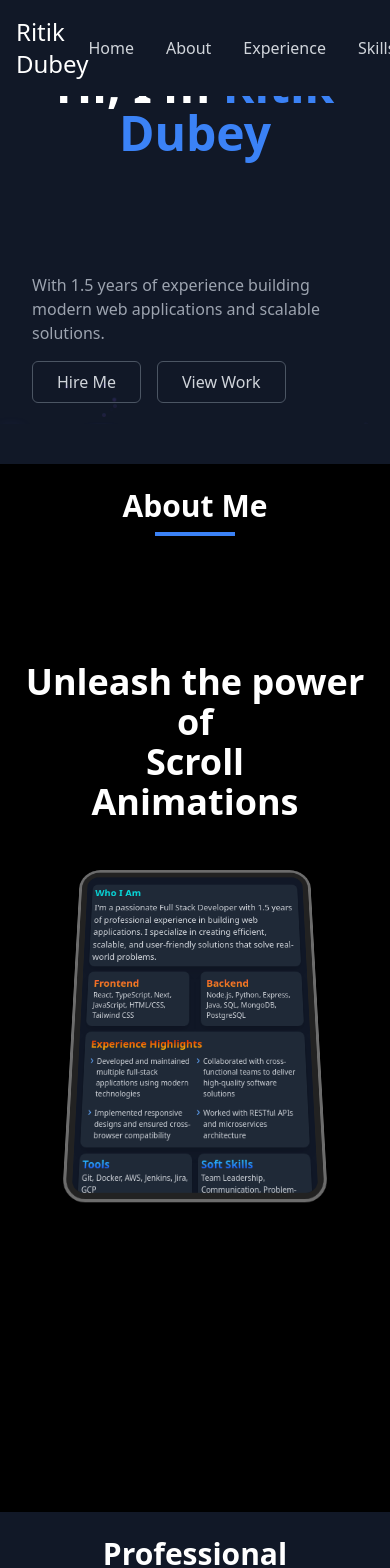
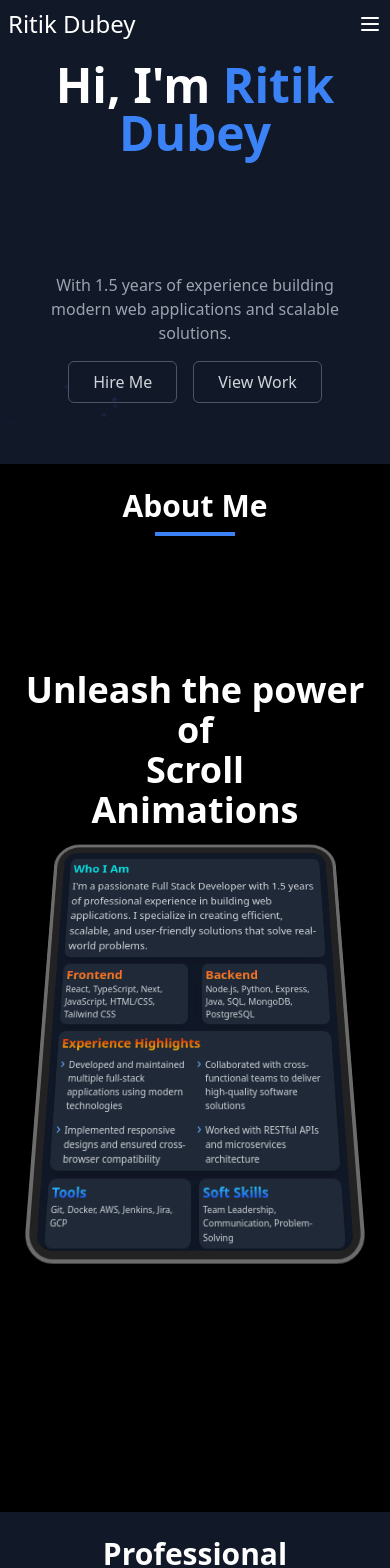
Before and after one commit to TheRitikDubey/PortfolioDev, a React (Vite) app: page / in a window 390 px wide. Shown: the top 1568 px of the page. Built offline with nearby package versions, Linux system fonts and the light colour scheme; no server answers.

Commit message:
feat: Addded proepr responseive for the mobile app

```diff
--- a/src/App.tsx
+++ b/src/App.tsx
@@ -24,7 +24,7 @@ function App() {
         </div>
         <ContainerScroll titleComponent={
           <>
-            <h1 className="text-4xl -mt-24 font-semibold text-white dark:text-white">
+            <h1 className="text-4xl -mt-20 font-semibold text-white dark:text-white">
               Unleash the power of <br />
               <span className="text-4xl md:text-[6rem] font-bold mt-1 leading-none">
                 Scroll <br /> Animations
--- a/src/components/HeroSection.tsx
+++ b/src/components/HeroSection.tsx
@@ -31,7 +31,7 @@ const HeroSection = () => {
                 <h1 className="text-white text-5xl font-bold">
                   Hi, I'm <span className="text-blue-500">Ritik Dubey</span>
                 </h1>
-                <div style={{ textAlign: "center", marginTop: "20px" }}>
+                <div className='lg:mx-0 mx-auto' style={{ textAlign: "center", marginTop: "20px" }}>
                   <AnimatePresence mode="wait">
                     <motion.div
                       key={currentTitleIndex}
@@ -47,12 +47,12 @@ const HeroSection = () => {
                 </div>
               </div>
               <div className='flex flex-col items-baseline'>
-                <p className="text-gray-400 max-w-xl text-left text-wrap">
+                <p className="text-gray-400 max-w-xl text-center lg:text-left text-wrap">
                   With 1.5 years of experience building modern web applications and
                   scalable solutions.
                 </p>
 
-                <div className="flex gap-4 pt-4">
+                <div className="flex mx-auto gap-4 pt-4">
                   <Link className="border border-gray-600 hover:cursor-pointer text-gray-300 px-6 py-2 rounded-md hover:border-gray-500 hover:text-gray-200 transition-colors" to="ContactUs" smooth={true} duration={1500}>
                     Hire Me
                   </Link>
--- a/src/components/Navbar.tsx
+++ b/src/components/Navbar.tsx
@@ -1,10 +1,38 @@
+import { useState } from 'react';
 import { Link } from 'react-scroll';
+import { useRef, useEffect } from "react";
 
 const Navbar = () => {
+  const [isMenuVisible,setIsMenuVisible] = useState<boolean>(false)
+  const menuRef = useRef<HTMLDivElement>(null);
+
+  // Click outside handler
+  useEffect(() => {
+    const handleClickOutside = (event: MouseEvent | TouchEvent) => {
+      if (menuRef.current && !menuRef.current.contains(event.target as Node)) {
+        setIsMenuVisible(false);
+      }
+    };
+
+    if (isMenuVisible) {
+      document.addEventListener("mousedown", handleClickOutside);
+      document.addEventListener("touchstart", handleClickOutside); // 🔥 Added for mobile support
+    }
+
+    return () => {
+      document.removeEventListener("mousedown", handleClickOutside);
+      document.removeEventListener("touchstart", handleClickOutside);
+    };
+  }, [isMenuVisible]);
+
+  const handleCloseMenu = () => {
+    setIsMenuVisible(false);
+  }
+
   return (
-    <div className='flex items-center fixed justify-around bg-gray-900 w-full z-50  p-4'>
+    <div className='flex items-center fixed justify-between lg:justify-around bg-gray-900 w-full z-50 p-2 lg:p-4'>
         <div className='text-2xl text-white'>Ritik Dubey</div>
-        <div>
+        <div className='hidden lg:block'>
             <ul className='flex space-x-8 text-gray-300'>
                 <Link className='hover:cursor-pointer' to='home' duration={1000} smooth={true}>Home</Link>
                 <Link className='hover:cursor-pointer' to='about' duration={1000} smooth={true}>About</Link>
@@ -13,6 +41,19 @@ const Navbar = () => {
                 <Link className='hover:cursor-pointer' to='ContactUs' duration={1000} smooth={true}>Contact</Link>
             </ul>
         </div>
+        <div className='lg:hidden' ref={menuRef}>
+            <svg onClick={()=>setIsMenuVisible(!isMenuVisible)} xmlns="http://www.w3.org/2000/svg" width="24" height="24" viewBox="0 0 24 24" fill="none" stroke="currentColor" stroke-width="2" stroke-linecap="round" stroke-linejoin="round" className="lucide text-white lucide-menu"><line x1="4" x2="20" y1="12" y2="12"/><line x1="4" x2="20" y1="6" y2="6"/><line x1="4" x2="20" y1="18" y2="18"/></svg>
+            {isMenuVisible && <div className='bg-gray-700 p-2 w-32 rounded-lg right-1 mt-1 absolute'>
+              <ul className='flex flex-col space-y-4 text-white w-full items-center'>
+                  <Link onClick={handleCloseMenu} className='hover:cursor-pointer w-full text-center' to='home' duration={1000} smooth={true}>Home</Link>
+                  <Link onClick={handleCloseMenu} className='hover:cursor-pointer  w-full text-center' to='about' duration={1000} smooth={true}>About</Link>
+                  <Link onClick={handleCloseMenu} className='hover:cursor-pointer w-full text-center' to='experience' duration={1000} smooth={true}>Experience</Link>
+                  <Link onClick={handleCloseMenu} className='hover:cursor-pointer w-full text-center' to='skills' duration={1000} smooth={true}>Skills</Link>
+                  <Link onClick={handleCloseMenu} className='hover:cursor-pointer w-full text-center' to='ContactUs' duration={1000} smooth={true}>Contact</Link>
+              </ul>
+            </div>}
+        </div>
+
     </div>
   )
 }
--- a/src/components/PortfolioAbout.tsx
+++ b/src/components/PortfolioAbout.tsx
@@ -8,7 +8,7 @@ const PortfolioAbout = () => {
 
 
   return (
-    <div className="bg-gray-900 lg:py-4 lg:px-3 py-2 px-1 rounded-md">
+    <div className="bg-gray-900 lg:py-4 lg:px-3 py-1 px-1 rounded-md">
       <div className="max-w-6xl p-1 lg:p-2 mx-auto h-full grid grid-cols-12 gap-2 lg:gap-6">
         {/* Left Column */}
         <div className="col-span-12 space-y-2 lg:space-y-12">
@@ -25,14 +25,14 @@ const PortfolioAbout = () => {
 
           {/* Tech Stack Grid */}
           <div className="grid grid-cols-2 gap-4">
-            <div className="bg-gray-800 rounded-lg p-2 lg:p-4 shadow-lg">
+            <div className="bg-gray-800 rounded-lg p-1 lg:p-4 shadow-lg">
               <h2 className="text-sm font-bold bg-gradient-to-b from-[#FF512F] to-[#F09819] text-transparent bg-clip-text lg:mb-2">Frontend</h2>
               <p className="text-gray-300 text-[10px] lg:text-xs">
                 React, TypeScript, Next, JavaScript, HTML/CSS, Tailwind CSS
               </p>
             </div>
 
-            <div className="bg-gray-800 rounded-lg p-2 lg:p-4 shadow-lg">
+            <div className="bg-gray-800 rounded-lg p-1 lg:p-4 shadow-lg">
               <h2 className="text-sm font-bold bg-gradient-to-b from-[#FF512F] to-[#F09819] text-transparent bg-clip-text lg:mb-2">Backend</h2>
               <p className="text-gray-300 text-[10px] lg:text-xs">
                 Node.js, Python, Express, Java, SQL, MongoDB, PostgreSQL
@@ -44,7 +44,7 @@ const PortfolioAbout = () => {
         {/* Right Column */}
         <div className="col-span-12 space-y-2 lg:space-y-12">
           {/* Experience Highlights */}
-          <div className="bg-gray-800 rounded-lg p-2 shadow-lg">
+          <div className="bg-gray-800 rounded-lg p-1 lg:p-2 shadow-lg">
             <h2 className="text-sm font-bold bg-gradient-to-b from-[#e60000] to-[#fbd206] text-transparent bg-clip-text lg:mb-4">Experience Highlights</h2>
             <div className="grid grid-cols-2 gap-1 lg:gap-4">
               {highlights.map((highlight, index) => (
@@ -60,14 +60,14 @@ const PortfolioAbout = () => {
           <div className="grid grid-cols-2 gap-2 lg:gap-4">
             <div className="bg-gray-800 rounded-lg p-1 lg:p-2 shadow-lg">
               <h2 className="text-sm font-bold bg-gradient-to-b from-[#2feaff] to-[#192ef0] text-transparent bg-clip-text lg:mb-2">Tools</h2>
-              <p className="text-gray-300 text-[10px] lg:text-xs">
+              <p className="text-gray-300 text-[9px] lg:text-xs">
                 Git, Docker, AWS, Jenkins, Jira, GCP
               </p>
             </div>
 
             <div className="bg-gray-800 rounded-lg p-1 lg:p-2 shadow-lg">
               <h2 className="text-sm font-bold bg-gradient-to-b from-[#2feaff] to-[#192ef0] text-transparent bg-clip-text lg:mb-2">Soft Skills</h2>
-              <p className="text-gray-300 text-[10px] lg:text-xs">
+              <p className="text-gray-300 text-[9px] lg:text-xs">
                 Team Leadership, Communication, Problem-Solving
               </p>
             </div>
--- a/src/components/ui/container-scroll-animation.tsx
+++ b/src/components/ui/container-scroll-animation.tsx
@@ -27,11 +27,11 @@ export const ContainerScroll = ({
   }, []);
 
   const scaleDimensions = () => {
-    return isMobile ? [0.7, 0.9] : [1.05, 1];
+    return isMobile ? [0.8, 0.9] : [1.05, 0.8];
   };
 
   const rotate = useTransform(scrollYProgress, [0, 1], [20, 0]);
-  const scale = useTransform(scrollYProgress, [0, 1], scaleDimensions());
+  const scale = useTransform(scrollYProgress, [1, 1], scaleDimensions());
   const translate = useTransform(scrollYProgress, [0, 1], [0, -100]);
 
   return (
@@ -42,7 +42,7 @@ export const ContainerScroll = ({
       <div
         className="py-10 md:py-40 w-full relative"
         style={{
-          perspective: "1000px",
+          perspective: "700px",
         }}
       >
         <Header translate={translate} titleComponent={titleComponent} />
@@ -60,7 +60,7 @@ export const Header = ({ translate, titleComponent }: any) => {
       style={{
         translateY: translate,
       }}
-      className="div max-w-5xl mx-auto text-center"
+      className="div max-w-6xl mx-auto text-center"
     >
       {titleComponent}
     </motion.div>
```
